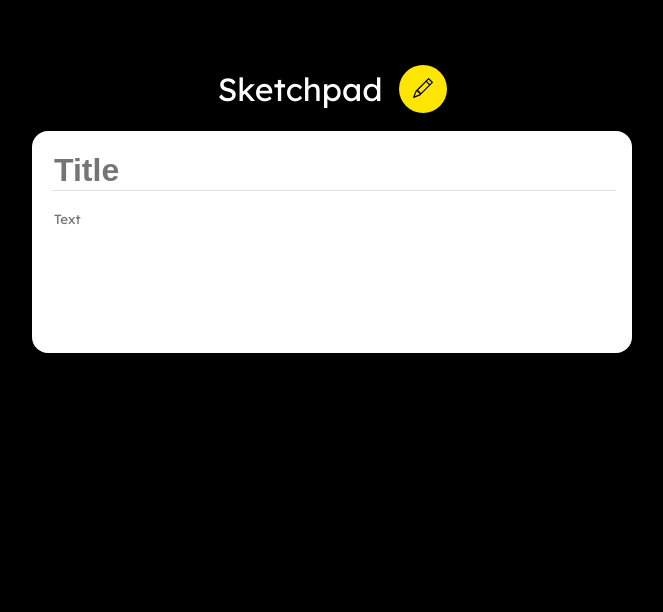
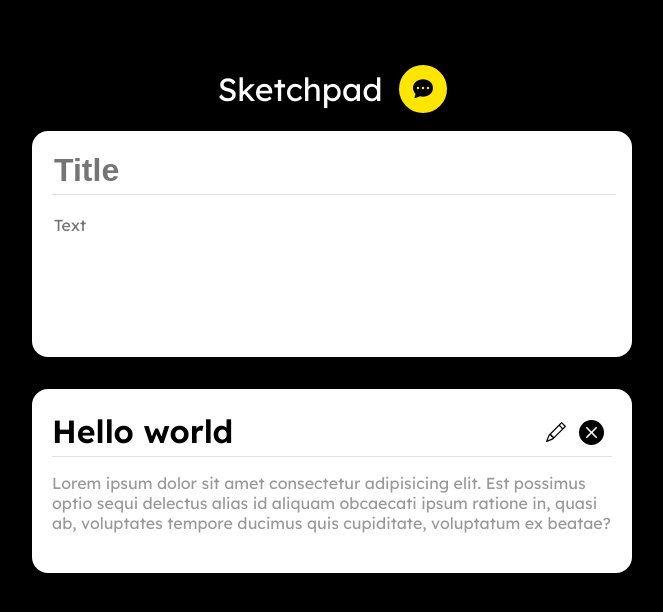
Before and after one commit to Temryakov/vue_sketchpad, a plain HTML site: page index.html in a window 1280 px wide. Shown: the whole page, without its empty margins (308-971 px from the left). Drawn offline with Linux system fonts and the light colour scheme.

Commit message:
created templates

```diff
--- a/index.html
+++ b/index.html
@@ -10,17 +10,39 @@
             <div class='main-title'>
                 <h1>Sketchpad</h1>
                 <button>
-                    <svg xmlns="http://www.w3.org/2000/svg" width="20" height="20" fill="currentColor" class="bi bi-pencil" viewBox="0 0 16 16">
-                        <path d="M12.146.146a.5.5 0 0 1 .708 0l3 3a.5.5 0 0 1 0 .708l-10 10a.5.5 0 0 1-.168.11l-5 2a.5.5 0 0 1-.65-.65l2-5a.5.5 0 0 1 .11-.168l10-10zM11.207 2.5L13.5 4.793 14.793 3.5 12.5 1.207 11.207 2.5zm1.586 3L10.5 3.207 4 9.707V10h.5a.5.5 0 0 1 .5.5v.5h.5a.5.5 0 0 1 .5.5v.5h.293l6.5-6.5zm-9.761 5.175l-.106.106-1.528 3.821 3.821-1.528.106-.106A.5.5 0 0 1 5 12.5V12h-.5a.5.5 0 0 1-.5-.5V11h-.5a.5.5 0 0 1-.468-.325z"/>
+                    <svg xmlns="http://www.w3.org/2000/svg" width="20" height="20" fill="currentColor" class="bi bi-chat-dots-fill" viewBox="0 0 16 16">
+                        <path d="M16 8c0 3.866-3.582 7-8 7a9.06 9.06 0 0 1-2.347-.306c-.584.296-1.925.864-4.181 1.234-.2.032-.352-.176-.273-.362.354-.836.674-1.95.77-2.966C.744 11.37 0 9.76 0 8c0-3.866 3.582-7 8-7s8 3.134 8 7zM5 8a1 1 0 1 0-2 0 1 1 0 0 0 2 0zm4 0a1 1 0 1 0-2 0 1 1 0 0 0 2 0zm3 1a1 1 0 1 0 0-2 1 1 0 0 0 0 2z"/>
                     </svg>
                 </button>
             </div>
             <form>
-                <div class='render-block'>
-                    <h3><input class='render-title' type="text" placeholder="Title"></h3>
-                    <p><textarea name='text' class='render-text' placeholder="Text"></textarea></p>
+                <div class='input-block'>
+                    <h3><input class='input-title' type="text" placeholder="Title"></h3>
+                    <p><textarea name='text' class='input-text' placeholder="Text"></textarea></p>
                 </div>
-            <form>
+            </form>
+            <div class='render-block'>
+                <div class='render-header'>
+                    <div class='render-title'>Hello world</div>
+                    <button class='render-button'>
+                        <svg xmlns="http://www.w3.org/2000/svg" width="20" height="20" fill="currentColor" class="bi bi-pencil" viewBox="0 0 16 16">
+                            <path d="M12.146.146a.5.5 0 0 1 .708 0l3 3a.5.5 0 0 1 0 .708l-10 10a.5.5 0 0 1-.168.11l-5 2a.5.5 0 0 1-.65-.65l2-5a.5.5 0 0 1 .11-.168l10-10zM11.207 2.5L13.5 4.793 14.793 3.5 12.5 1.207 11.207 2.5zm1.586 3L10.5 3.207 4 9.707V10h.5a.5.5 0 0 1 .5.5v.5h.5a.5.5 0 0 1 .5.5v.5h.293l6.5-6.5zm-9.761 5.175l-.106.106-1.528 3.821 3.821-1.528.106-.106A.5.5 0 0 1 5 12.5V12h-.5a.5.5 0 0 1-.5-.5V11h-.5a.5.5 0 0 1-.468-.325z"/>
+                        </svg>
+                    </button>
+                    <button class='render-button'>
+                        <svg xmlns="http://www.w3.org/2000/svg" width="25" height="25" fill="currentColor" class="bi bi-x-circle-fill" viewBox="0 0 16 16">
+                            <path d="M16 8A8 8 0 1 1 0 8a8 8 0 0 1 16 0zM5.354 4.646a.5.5 0 1 0-.708.708L7.293 8l-2.647 2.646a.5.5 0 0 0 .708.708L8 8.707l2.646 2.647a.5.5 0 0 0 .708-.708L8.707 8l2.647-2.646a.5.5 0 0 0-.708-.708L8 7.293 5.354 4.646z"/>
+                        </svg>
+                    </button>
+                </div>
+                <p class='render-text'>
+                    Lorem ipsum dolor sit amet consectetur adipisicing elit. Est possimus optio
+                    sequi delectus alias id aliquam obcaecati ipsum ratione in, quasi ab, voluptates
+                    tempore ducimus quis cupiditate, voluptatum ex beatae?
+                </p>
+                <div class='render-footer'>
+                </div>
+            </div>
         </div>
     </body>
 </html>
--- a/styles.css
+++ b/styles.css
@@ -16,6 +16,7 @@ body {
 
 .main-title h1 {
     font-weight: 400;
+    cursor: default;
 }
 
 .main-title button {
@@ -27,12 +28,48 @@ body {
     height: 3rem;
     width: 3rem;
     outline: none;
-    transition-duration: 0.3s;
+    transition-duration: .1s;
     cursor: pointer;
 }
 
 .main-title button:active {
     background-color: rgb(156, 141, 0);
+}
+
+.input-block {
+    background-color: white;
+    width: 35rem;
+    height: auto;
+    border-radius: 1rem;
+    margin: auto;
+    padding: 1px 20px 1.5rem 20px;
+    margin-block-end: 2rem;
+}
+
+.input-block input {
+    width: 100%;
+    border: none;
+    border-bottom: 1px solid rgb(226, 226, 226);
+    padding-bottom: 5px;
+    outline: none;
+}
+
+.input-title {
+    font-size: 2rem;
+    font-weight: 600;
+}
+
+.input-text {
+    font-family: 'Lexend', sans-serif;
+    font-size: medium;
+    font-weight: 400;
+    border: none;
+    overflow: hidden;
+    resize: none;
+    color: rgb(153, 153, 153);
+    width: 100%;
+    min-height: 6rem;
+    outline: none;
 }
 
 .render-block {
@@ -42,28 +79,34 @@ body {
     border-radius: 1rem;
     margin: auto;
     padding: 1px 20px 1.5rem 20px;
+    margin-block-start: 2rem;
+    margin-block-end: 2rem;
 }
 
-.render-block input {
-    width: 100%;
-    border: none;
-    border-bottom: 1px solid rgb(226, 226, 226);
-    outline: none;
+.render-header {
+    margin-top: 1.3rem;
+    display: flex;
+     border-bottom: 1px solid rgb(226, 226, 226);
 }
 
 .render-title {
     font-size: 2rem;
     font-weight: 600;
+    width: 100%;
+    border: none;
+    padding-bottom: 5px;
+    cursor: default;
 }
 
 .render-text {
-    font-family: 'Lexend', sans-serif;
-    font-weight: 400;
+    color: rgb(153, 153, 153);
+    cursor: default;
+}
+
+.render-button {
+    margin-inline-end: 0.1rem;
+    background-color: transparent;
+    cursor: pointer;
     border: none;
-    overflow: hidden;
-    resize: none;
-    color: rgb(153, 153, 153);
-    width: 100%;
-    min-height: 6rem;
     outline: none;
 }
```
